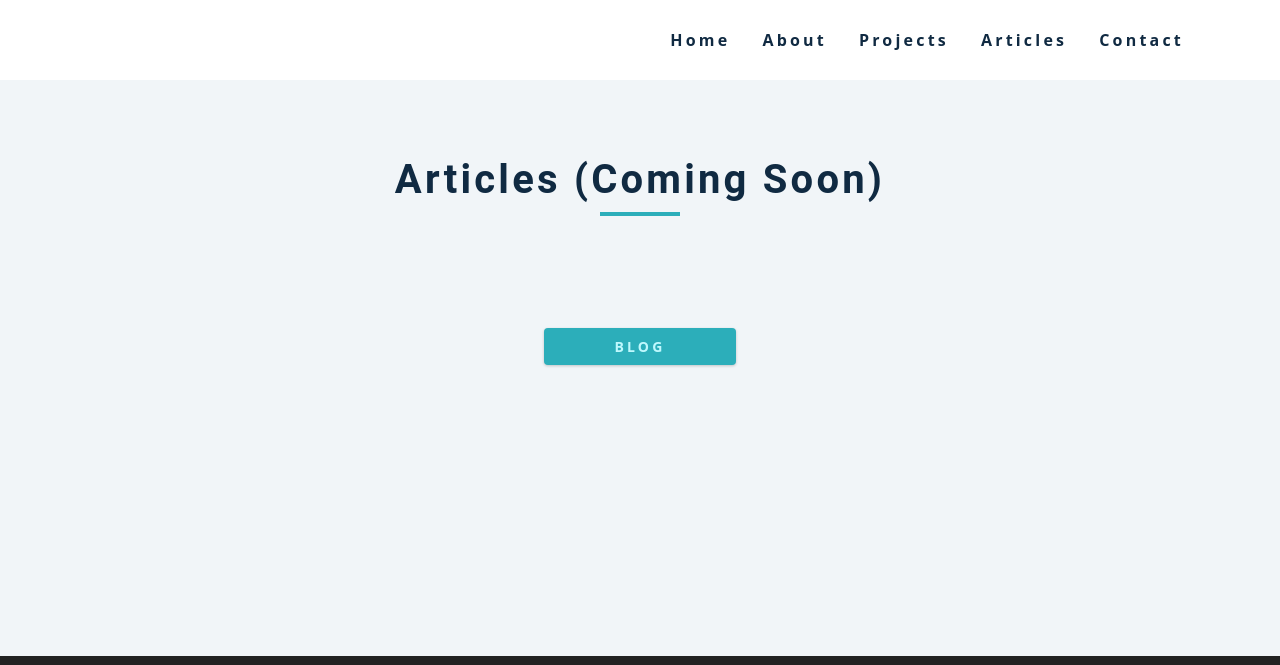
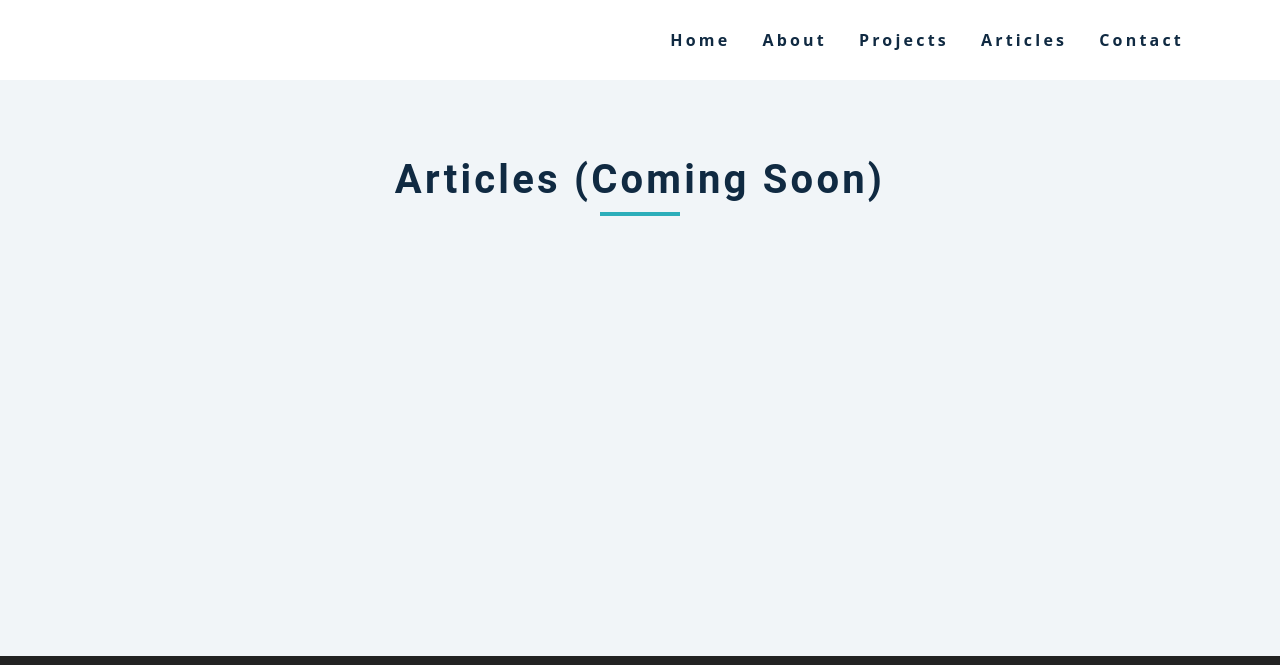
Before and after one commit to JohnFarrellGit/www.johnkevinfarrell.com, a Gatsby site: page /articles in a window 1280 px wide. Shown: the top 665 px of the page. Built offline with nearby package versions, Linux system fonts and the light colour scheme; Gatsby itself is replaced by a stand-in of ours.

Commit message:
remove blog button

```diff
--- a/src/components/Articles.tsx
+++ b/src/components/Articles.tsx
@@ -1,5 +1,4 @@
 import React from 'react'
-import { Link } from 'gatsby'
 import Title from './Title'
 
 const Articles = () => {
@@ -11,9 +10,6 @@ const Articles = () => {
           return <Blog key={blog.id} {...blog} />
         })} */}
       </div>
-      <Link to="/blog" className="btn center-btn">
-        Blog
-      </Link>
     </section>
   )
 }
```
